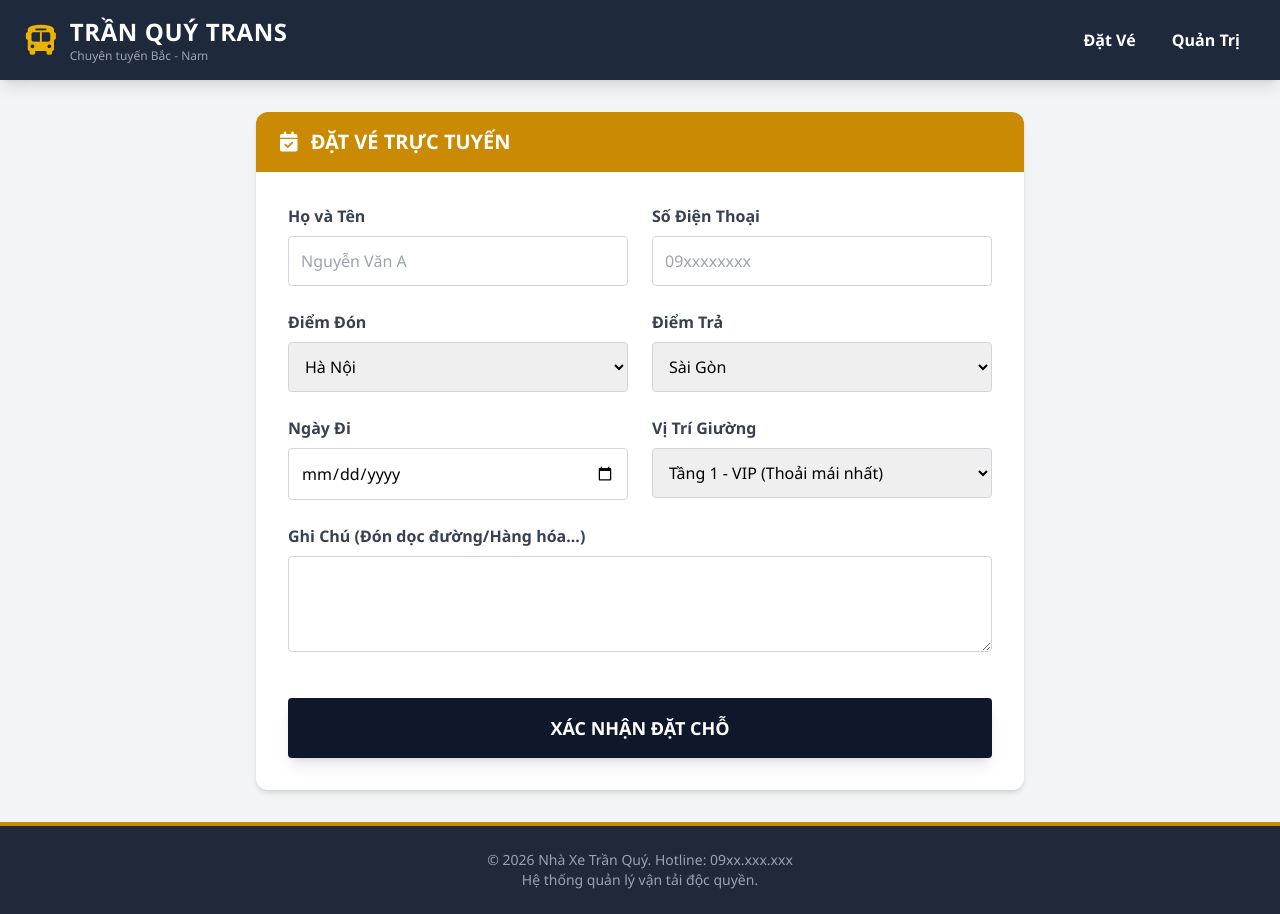
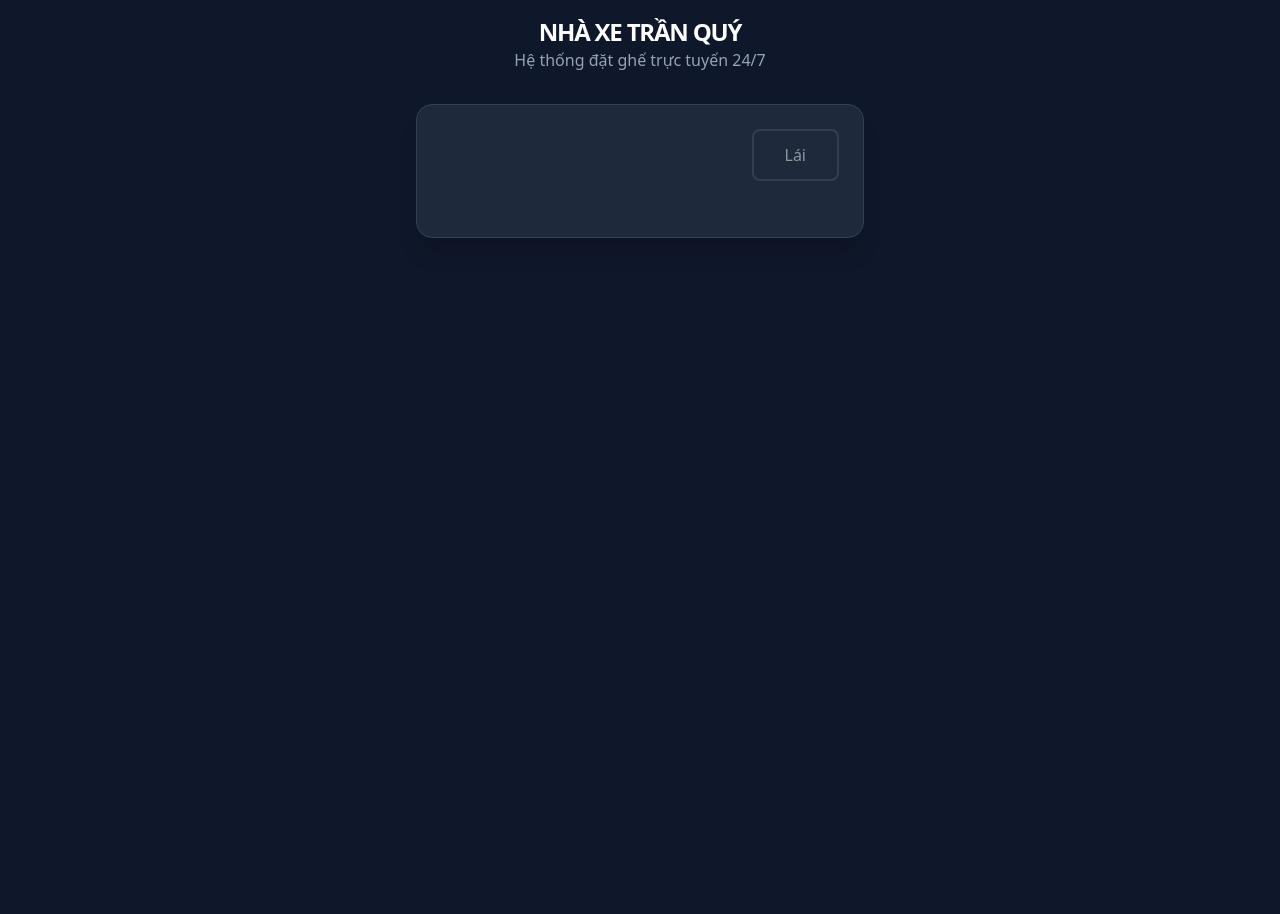
Before and after one commit to inzahuy/nha-xe-tran-quy, a Flask app: page / in a window 1280 px wide. After the commit the page ends 238 px from the top, so only its background shows below. Run offline with Flask 3, Linux system fonts and the light colour scheme; some libraries are stand-ins or nearby versions.

Commit message:
Add files via upload

```diff
--- a/app.py
+++ b/app.py
@@ -1,79 +1,56 @@
-from flask import Flask, render_template, request, redirect, url_for
-from datetime import datetime
+from flask import Flask, render_template, request, jsonify
+from flask_sqlalchemy import SQLAlchemy
+import os
 
 app = Flask(__name__)
 
-# Cấu hình cơ bản
-app.secret_key = 'tranquy_bus_secret'
+# Dán cái Internal Database URL của mày vào đây hoặc cấu hình trong Environment Variables trên Render
+app.config['SQLALCHEMY_DATABASE_URL'] = os.environ.get('DATABASE_URL')
+app.config['SQLALCHEMY_TRACK_MODIFICATIONS'] = False
 
-# Dữ liệu giả lập (Lưu tạm trong RAM)
-# Mày có thể đổi list này theo đúng lộ trình nhà mày
-LO_TRINH = [
-    "Hà Nội", "Ninh Bình", "Thanh Hóa", "Vinh (Nghệ An)",
-    "Hà Tĩnh", "Đồng Hới (Quảng Bình)", "Huế", "Đà Nẵng",
-    "Quy Nhơn", "Nha Trang", "Phan Thiết", "Sài Gòn"
-]
+db = SQLAlchemy(app)
 
-danh_sach_ve = []
+# Định nghĩa bảng dữ liệu ghế
+class Seat(db.Model):
+    id = db.Column(db.String(10), primary_key=True)
+    customer_name = db.Column(db.String(100), nullable=True)
+    customer_phone = db.Column(db.String(20), nullable=True)
 
 @app.route('/')
 def index():
-    return render_template('index.html', lo_trinh=LO_TRINH)
+    all_seats = Seat.query.all()
+    # Chuyển dữ liệu từ database sang dạng dictionary để frontend dễ đọc
+    seats_dict = {s.id: {'name': s.customer_name, 'phone': s.customer_phone} if s.customer_name else None for s in all_seats}
+    return render_template('index.html', seats=seats_dict)
 
-@app.route('/dat-ve', methods=['POST'])
-def dat_ve():
-    # Lấy dữ liệu từ form
-    ten = request.form.get('ten')
-    sdt = request.form.get('sdt')
-    diem_di = request.form.get('diem_di')
-    diem_den = request.form.get('diem_den')
-    ngay_di = request.form.get('ngay_di')
-    loai_giuong = request.form.get('loai_giuong')
-    ghi_chu = request.form.get('ghi_chu')
+@app.route('/book', methods=['POST'])
+def book():
+    data = request.json
+    seat_id = data.get('seat_id')
+    name = data.get('name')
+    phone = data.get('phone')
 
-    # Tạo mã vé
-    ma_ve = f"TQ{len(danh_sach_ve) + 1000}"
-    thoi_gian_dat = datetime.now().strftime("%H:%M %d/%m/%Y")
+    seat = Seat.query.get(seat_id)
+    if seat.customer_name is not None:
+        return jsonify({'status': 'error', 'message': 'Ghế này đã có người hốt'}), 400
 
-    ve_moi = {
-        'ma_ve': ma_ve,
-        'ten': ten,
-        'sdt': sdt,
-        'tuyen': f"{diem_di} đi {diem_den}",
-        'ngay_di': ngay_di,
-        'loai_giuong': loai_giuong,
-        'ghi_chu': ghi_chu,
-        'thoi_gian_dat': thoi_gian_dat,
-        'trang_thai': 'Chờ thanh toán'
-    }
+    seat.customer_name = name
+    seat.customer_phone = phone
+    db.session.commit()
 
-    danh_sach_ve.append(ve_moi)
+    return jsonify({'status': 'success', 'message': f'Đã chốt ghế {seat_id}'})
 
-    # Điều hướng sang trang xem lại vé (Giải quyết vấn đề của mày)
-    return redirect(url_for('xem_ve', ma_ve=ma_ve))
-
-@app.route('/ve/<ma_ve>')
-def xem_ve(ma_ve):
-    # Tìm vé vừa đặt để hiển thị
-    ve_tim_thay = next((ve for ve in danh_sach_ve if ve['ma_ve'] == ma_ve), None)
-    if ve_tim_thay:
-        return render_template('success.html', ve=ve_tim_thay)
-    return "Không tìm thấy vé", 404
-
-@app.route('/admin')
-def admin():
-    # Trang quản trị cho Đích tôn
-    return render_template('admin.html', ve_xe=danh_sach_ve)
-
-@app.route('/admin/xoa/<ma_ve>')
-def xoa_ve(ma_ve):
-    global danh_sach_ve
-    danh_sach_ve = [ve for ve in danh_sach_ve if ve['ma_ve'] != ma_ve]
-    return redirect(url_for('admin'))
+# Lệnh khởi tạo database (chỉ chạy một lần hoặc dùng khi cần reset)
+@app.cli.command("init-db")
+def init_db():
+    db.create_all()
+    # Tạo sẵn 24 ghế trống nếu chưa có
+    if not Seat.query.first():
+        for i in range(1, 25):
+            db.session.add(Seat(id=str(i)))
+        db.session.commit()
+    print("Đã khởi tạo database xong!")
 
 if __name__ == '__main__':
-    import os
-    # Đây là chỗ lấy cổng từ server Render
     port = int(os.environ.get('PORT', 5000))
-    # Chạy trên mọi địa chỉ IP với cổng vừa lấy được
     app.run(host='0.0.0.0', port=port)
--- a/requirements.txt
+++ b/requirements.txt
@@ -1,2 +1,4 @@
 flask
+flask-sqlalchemy
+psycopg2-binary
 gunicorn
--- a/templates/index.html
+++ b/templates/index.html
@@ -1,67 +1,69 @@
-{% extends "base.html" %}
+<!DOCTYPE html>
+<html lang="vi">
+<head>
+    <meta charset="UTF-8">
+    <meta name="viewport" content="width=device-width, initial-scale=1.0">
+    <title>Đặt Vé Nhà Xe Trần Quý</title>
+    <script src="https://cdn.tailwindcss.com"></script>
+</head>
+<body class="bg-slate-900 text-white min-h-screen p-4">
+    <div class="max-w-md mx-auto">
+        <header class="text-center mb-8">
+            <h1 class="text-2xl font-black tracking-tighter">NHÀ XE TRẦN QUÝ</h1>
+            <p class="text-slate-400">Hệ thống đặt ghế trực tuyến 24/7</p>
+        </header>
 
-{% block content %}
-<div class="max-w-3xl mx-auto bg-white rounded-xl shadow-md overflow-hidden">
-    <div class="bg-yellow-600 px-6 py-4">
-        <h2 class="text-xl font-bold text-white uppercase"><i class="fas fa-calendar-check mr-2"></i> Đặt Vé Trực Tuyến</h2>
+        <div class="bg-slate-800 p-6 rounded-2xl shadow-xl border border-slate-700">
+            <div class="grid grid-cols-4 gap-4 mb-8">
+                <div class="col-start-4 p-3 border-2 border-slate-600 rounded-lg text-center opacity-50">
+                    Lái
+                </div>
+
+                {% for id, info in seats.items() %}
+                <button
+                    onclick="selectSeat('{{ id }}')"
+                    id="seat-{{ id }}"
+                    class="p-3 rounded-lg font-bold transition-all duration-200 {% if info %} bg-red-600 cursor-not-allowed {% else %} bg-slate-700 hover:bg-emerald-500 {% endif %}"
+                    {% if info %} disabled {% endif %}>
+                    {{ id }}
+                </button>
+                {% endfor %}
+            </div>
+
+            <div id="booking-form" class="hidden space-y-4 border-t border-slate-700 pt-6">
+                <h3 class="text-lg font-bold">Thông tin ghế số <span id="selected-seat-display"></span></h3>
+                <input type="text" id="cust-name" placeholder="Họ và tên" class="w-full bg-slate-900 border border-slate-700 p-3 rounded-lg focus:outline-none focus:border-emerald-500">
+                <input type="text" id="cust-phone" placeholder="Số điện thoại" class="w-full bg-slate-900 border border-slate-700 p-3 rounded-lg focus:outline-none focus:border-emerald-500">
+                <button onclick="confirmBooking()" class="w-full bg-emerald-600 hover:bg-emerald-500 p-3 rounded-lg font-bold">XÁC NHẬN ĐẶT VÉ</button>
+            </div>
+        </div>
     </div>
 
-    <form action="/dat-ve" method="POST" class="p-8 space-y-6">
-        <div class="grid grid-cols-1 md:grid-cols-2 gap-6">
-            <div>
-                <label class="block text-gray-700 font-bold mb-2">Họ và Tên</label>
-                <input type="text" name="ten" class="w-full border border-gray-300 p-3 rounded focus:outline-none focus:border-yellow-600" placeholder="Nguyễn Văn A" required>
-            </div>
-            <div>
-                <label class="block text-gray-700 font-bold mb-2">Số Điện Thoại</label>
-                <input type="text" name="sdt" class="w-full border border-gray-300 p-3 rounded focus:outline-none focus:border-yellow-600" placeholder="09xxxxxxxx" required>
-            </div>
-        </div>
+    <script>
+        let selectedSeat = null;
 
-        <div class="grid grid-cols-1 md:grid-cols-2 gap-6">
-            <div>
-                <label class="block text-gray-700 font-bold mb-2">Điểm Đón</label>
-                <select name="diem_di" class="w-full border border-gray-300 p-3 rounded">
-                    {% for diem in lo_trinh %}
-                    <option value="{{ diem }}">{{ diem }}</option>
-                    {% endfor %}
-                </select>
-            </div>
-            <div>
-                <label class="block text-gray-700 font-bold mb-2">Điểm Trả</label>
-                <select name="diem_den" class="w-full border border-gray-300 p-3 rounded">
-                    {% for diem in lo_trinh[::-1] %}
-                    <option value="{{ diem }}">{{ diem }}</option>
-                    {% endfor %}
-                </select>
-            </div>
-        </div>
+        function selectSeat(id) {
+            selectedSeat = id;
+            document.getElementById('booking-form').classList.remove('hidden');
+            document.getElementById('selected-seat-display').innerText = id;
+        }
 
-        <div class="grid grid-cols-1 md:grid-cols-2 gap-6">
-            <div>
-                <label class="block text-gray-700 font-bold mb-2">Ngày Đi</label>
-                <input type="date" name="ngay_di" class="w-full border border-gray-300 p-3 rounded" required>
-            </div>
-            <div>
-                <label class="block text-gray-700 font-bold mb-2">Vị Trí Giường</label>
-                <select name="loai_giuong" class="w-full border border-gray-300 p-3 rounded">
-                    <option value="Tầng 1 (VIP)">Tầng 1 - VIP (Thoải mái nhất)</option>
-                    <option value="Tầng 2 (Tiêu chuẩn)">Tầng 2 - Tiêu chuẩn</option>
-                    <option value="Cuối xe">Cuối xe (Giường rộng 3 người)</option>
-                </select>
-            </div>
-        </div>
+        async function confirmBooking() {
+            const name = document.getElementById('cust-name').value;
+            const phone = document.getElementById('cust-phone').value;
 
-        <div>
-            <label class="block text-gray-700 font-bold mb-2">Ghi Chú (Đón dọc đường/Hàng hóa...)</label>
-            <textarea name="ghi_chu" class="w-full border border-gray-300 p-3 rounded h-24"></textarea>
-        </div>
+            if(!name || !phone) return alert('Điền đủ thông tin vào!');
 
-        <div class="pt-4">
-            <button type="submit" class="w-full bg-slate-900 hover:bg-slate-800 text-white font-bold py-4 rounded text-lg transition duration-200 uppercase shadow-lg">
-                Xác Nhận Đặt Chỗ
-            </button>
-        </div>
-    </form>
-</div>
-{% endblock %}
+            const res = await fetch('/book', {
+                method: 'POST',
+                headers: {'Content-Type': 'application/json'},
+                body: JSON.stringify({seat_id: selectedSeat, name: name, phone: phone})
+            });
+
+            const result = await res.json();
+            alert(result.message);
+            if(result.status === 'success') location.reload();
+        }
+    </script>
+</body>
+</html>
```
Also changed, not shown: templates/admin.html (+24 -37 lines).
